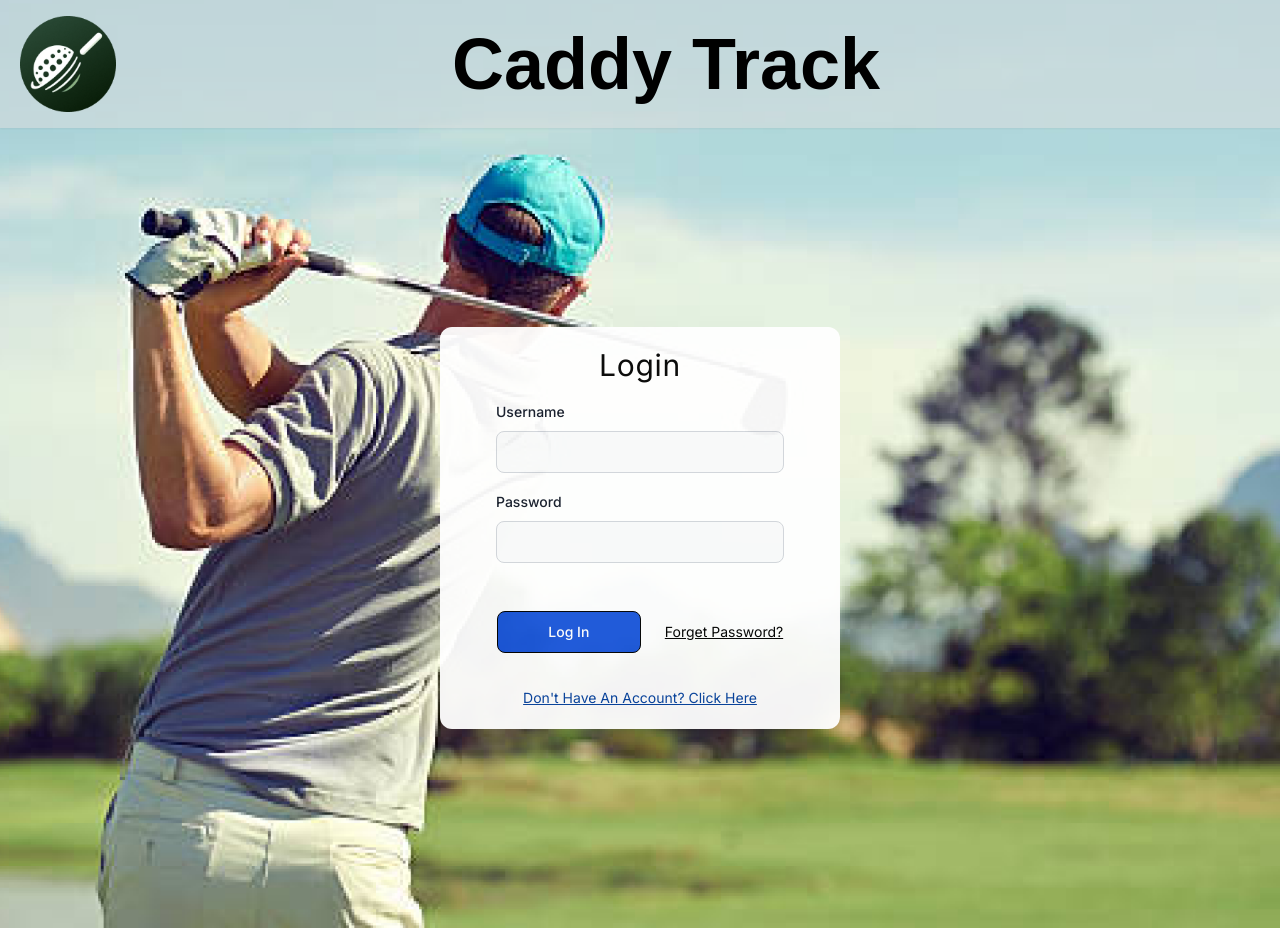
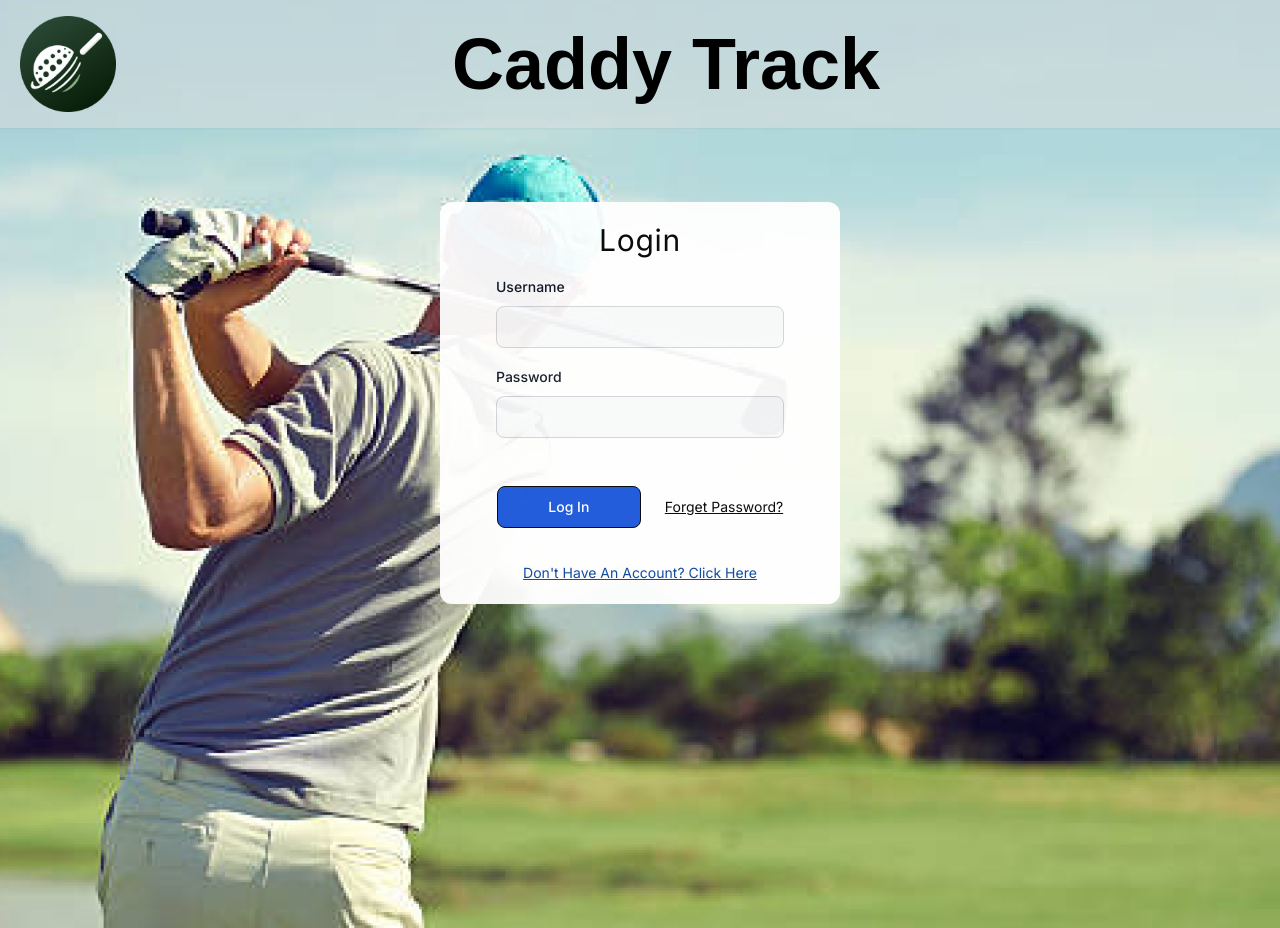
Before and after one commit to AidanYounathan/caddytrackfrontend, a Next.js app: page /Login in a window 1280 px wide. Built offline with nearby package versions, Linux system fonts and the light colour scheme.

Commit message:
Fixed some margin

```diff
--- a/src/app/Login/page.tsx
+++ b/src/app/Login/page.tsx
@@ -9,7 +9,7 @@ export default function Home() {
     <>
       <BareNavBarComponent/>
       <div className="background w-screen h-screen flex">
-         <div className="w-[400px] m-auto">
+         <div className="w-[400px] mx-auto mt-[69px] lg:mt-[74px]">
           <LoginComponent/>
           </div>
       </div>
```
